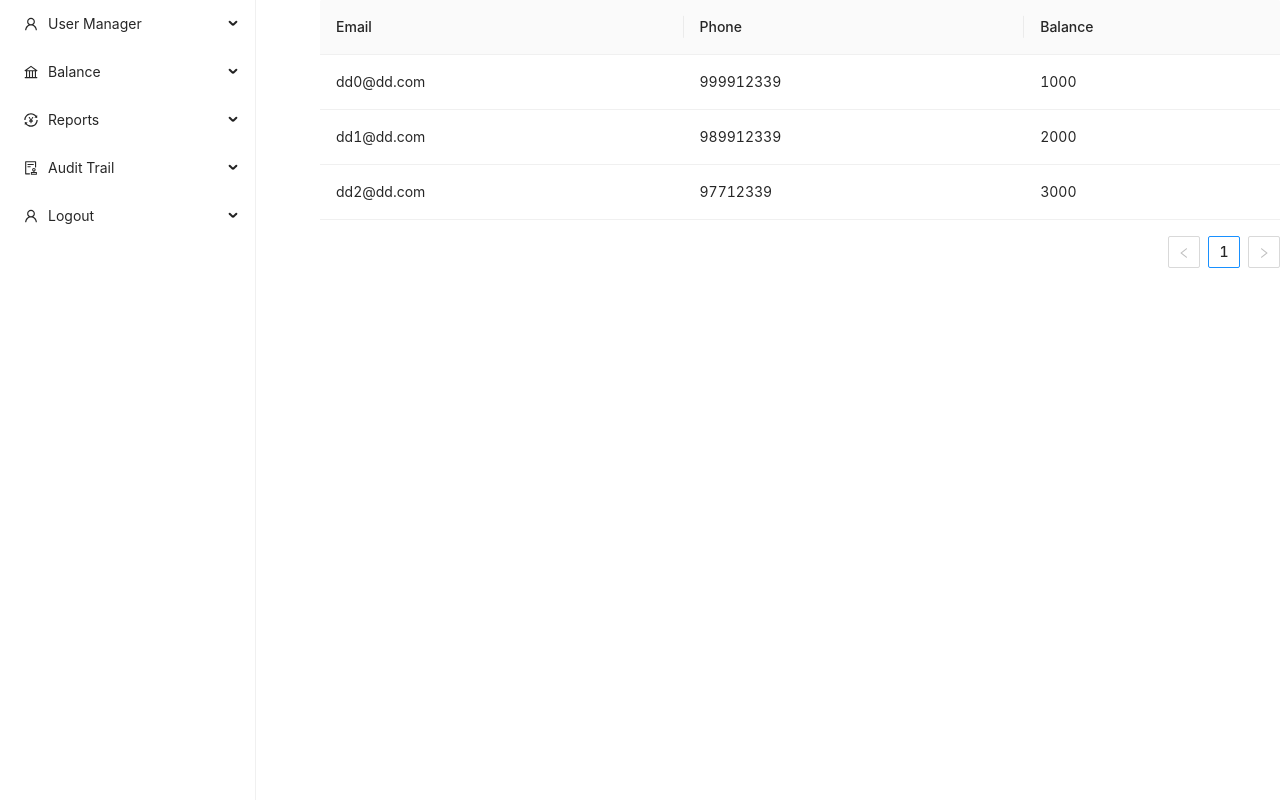
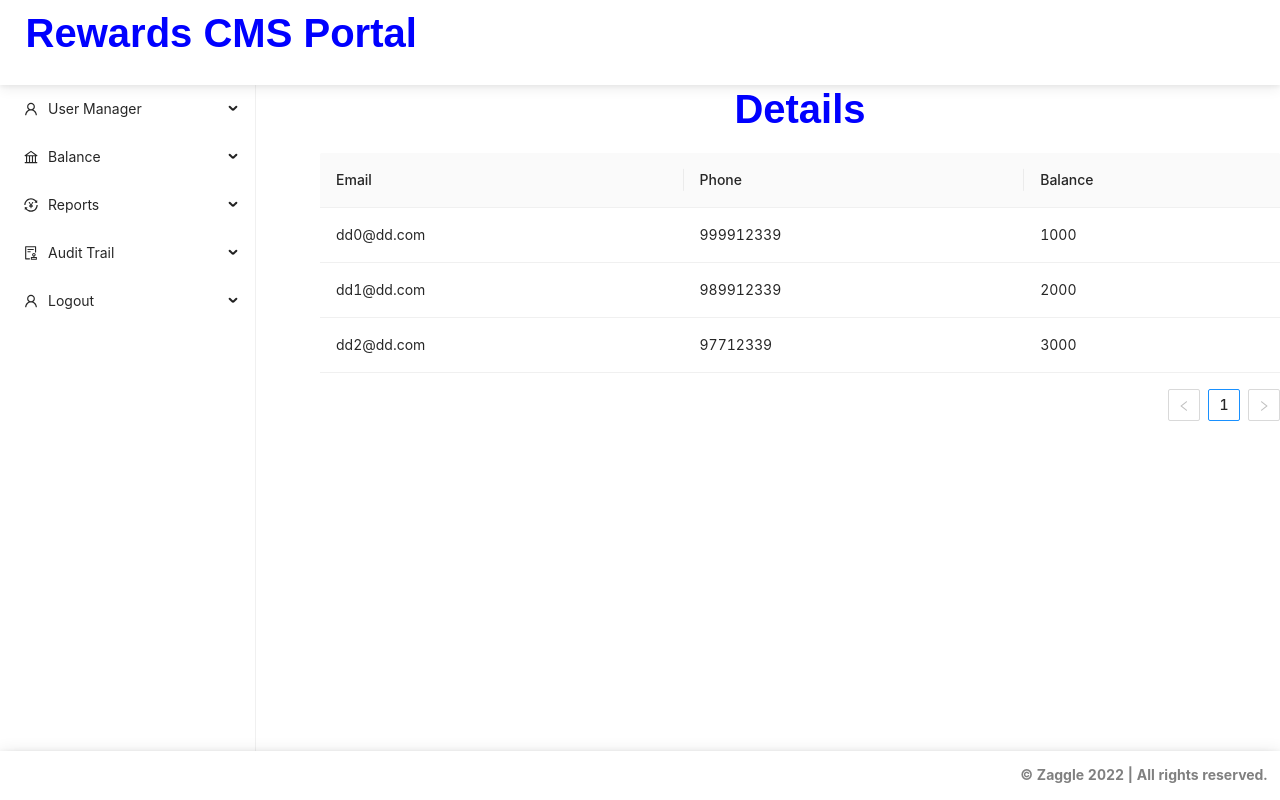
Before and after one commit to simplesanskar49/TSRTC, a React (Create React App) app: page /Checkbalance in a window 1280 px wide. Shown: the top 800 px of the page. Built offline with nearby package versions, Linux system fonts and the light colour scheme.

Commit message:
projrcttilljuly5

```diff
--- a/src/components/Checkbalance.js
+++ b/src/components/Checkbalance.js
@@ -62,17 +62,28 @@ const data = [
 function Balance() {
     return (
         <div>
+        <div>
+        <Navigation status={true} />
+        </div>
+        <div>
+
         <Row type="flex" align="top" justify="start">
             <Col xs ={24} sm={24} md={6} lg={6} xl={6}>
                 <SideNavbar />
             </Col>
             <Col xs ={24} sm={24} md={18} lg={18} xl={18}>
+            <h1><center>Details</center></h1>
             <Table
                     dataSource={data}
                     columns={columns}
                     />
             </Col>
         </Row></div>
+
+            <div className="footerBottom">
+        <Footer />
+      </div>
+      </div>
 
 
         // <div className="createUser">
--- a/src/components/Viewuser.js
+++ b/src/components/Viewuser.js
@@ -44,7 +44,7 @@ const data = [
         key: '0',
         UserName: 'dd0@dd.com',
         Telephone: '999912339',
-    Live:'Live',
+        Live: 'Live',
         Address: 1000,
 
     },
@@ -52,7 +52,7 @@ const data = [
         key: '1',
         UserName: 'dd0@dd.com',
         Telephone: '999912339',
-    Live:'Live',
+        Live: 'Live',
         Address: 1000,
 
     },
@@ -60,7 +60,7 @@ const data = [
         key: '2',
         UserName: 'dd0@dd.com',
         Telephone: '999912339',
-    Live:'Live',
+        Live: 'Live',
         Address: 1000,
 
     },
@@ -74,6 +74,7 @@ function Fetchbalance() {
             <div>
                 <Navigation status={true} />
             </div>
+            <div>
                 <Row type="flex" align="top" justify="start">
                     <Col xs={24} sm={24} md={24} lg={24} xl={24}>
 
@@ -82,13 +83,12 @@ function Fetchbalance() {
                             wrapperCol={{ span: 14 }}
                             layout="horizontal"
                         >
-                            <h1><center>User Details</center></h1>
-
                             <Row type="flex" align="top" justify="start">
-                            <Col xs ={24} sm={24} md={6} lg={6} xl={6}>
+                                <Col xs={24} sm={24} md={6} lg={6} xl={6}>
                                     <SideNavbar />
                                 </Col>
-                            <Col xs ={24} sm={24} md={18} lg={18} xl={18}>
+                                <Col xs={24} sm={24} md={18} lg={18} xl={18}>
+                                <h1><center>User Details</center></h1>
                                     <Table
                                         dataSource={data}
                                         columns={columns}
@@ -97,22 +97,9 @@ function Fetchbalance() {
                                 </Col>
                             </Row>
                         </Form>
-                    { /*
-                            <Descriptions>
-                                <Descriptions.Item label="UserName">abc</Descriptions.Item>
-                                <Descriptions.Item label="Telephone">1810000000</Descriptions.Item>
-                                <Descriptions.Item label="Live">Hangzhou, Zhejiang</Descriptions.Item>
-                                <Descriptions.Item label="Address">
-                                    No. 18, Wantang Road, Xihu District, Hangzhou, Zhejiang, China
-                                </Descriptions.Item>
-                            </Descriptions>
-                            <Form.Item className="userCreateButton">
-                                <Button type="primary" a href="UpdateUser">Update </Button>
-    </Form.Item> --></Col>}
-
-                    </div> */}
                     </Col>
                 </Row>
+            </div>
             <div>
                 <Footer />
             </div>
--- a/src/css/fetch.css
+++ b/src/css/fetch.css
@@ -1,5 +1,6 @@
 .createUser{
     margin-top: 0;
+
 }
 @media screen and (max-width: 798px)
 {
@@ -46,6 +47,8 @@
 
 h2{
     font-weight: bolder;
+    padding-top: 0%;
+
 }
 
 .userCreateButton{
```
Lines whose indentation alone changed are shown as unchanged.
